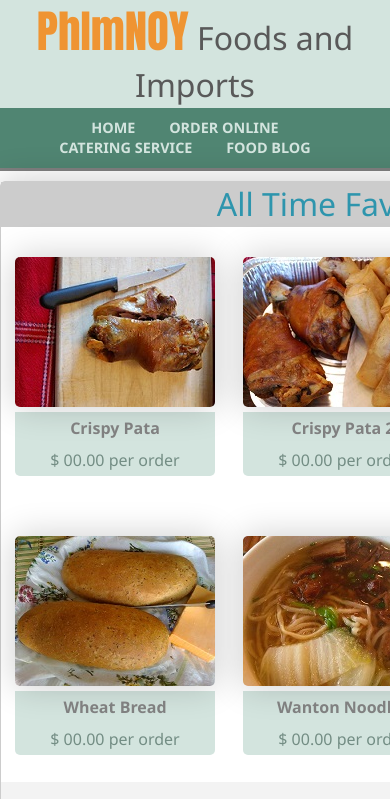
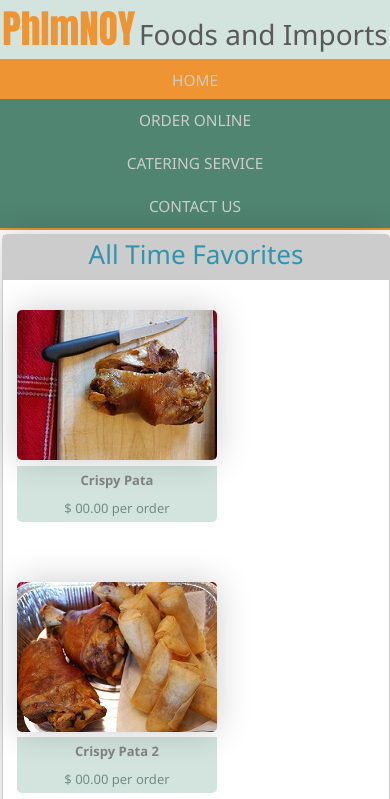
Before and after one commit to jarcelo/phimnoy, a plain HTML site: page index.html in a window 390 px wide. Shown: the top 799 px of the page. Drawn offline with nearby package versions, Linux system fonts and the light colour scheme.

Commit message:
optimized for 150px to 600px media query

```diff
--- a/css/pfi.css
+++ b/css/pfi.css
@@ -2,10 +2,112 @@
     margin: 0;
     padding: 0;
 }
-html { font-size: 100%;
-       font-family: "WeblySleek UI", "Segoe UI", "Helvetica Neue", Arial, sans-serif;
-       -webkit-text-size-adjust: 100%;
-       -ms-text-size-adjust: 100%;
+html {
+    font-size: 100%;
+    font-family: "WeblySleek UI", "Segoe UI", "Helvetica Neue", Arial, sans-serif;
+    -webkit-text-size-adjust: 100%;
+    -ms-text-size-adjust: 100%;
+}
+
+body {
+    font-size: 87.5%;
+    line-height: 1.5;
+    background-image: url(/img/chicken_skin1.4.jpg);
+    background-repeat: no-repeat;
+    background-position: left bottom;
+    background-color: #fff;
+}
+
+/*=====================================================================
+    Header: Company Logo, Name, Tagline
+  =====================================================================*/
+header {
+}
+header #pfi-wrap {
+   background-color: #D3E4DE;
+   text-align: center;
+   height: auto;
+}
+header #pfi-logo {
+    font-family: Impact, Charcoal, sans-serif;
+    color: #ef9432;
+    font-size: 1.40em;
+    display: inline-block;
+}
+header #pfi-name {
+    color: #595959;
+    display: inline-block;
+    line-height: 1;
+}
+/* =============================================================================
+   Header: Navigation
+   ========================================================================== */
+a {
+    text-decoration: none;
+}
+a:link, a:visited {
+    /*Assign properties later*/
+}
+a:hover, a:active {
+    /*Assign properties later*/
+}
+header nav {
+    color: #ccc;
+    font-size: 1.10em;
+    clear: both;
+    width: 100%;
+    height: 40px;  /*for media queries*/
+    text-transform: uppercase;
+    cursor: pointer;
+    text-align: center;
+    background-color: #508572;
+    border-bottom: 2px solid #ef9432;
+}
+header nav ul {
+    list-style: none;
+    margin: 0 auto;
+}
+header nav ul li {
+    display: inline;
+}
+header nav a:link, nav a:visited {
+    color: #ccc;
+    display: inline-block;
+    padding: 10px 20px;
+    /*Assign height later*/
+}
+header nav a:hover, header nav a:active, header nav .active a:link,
+header nav .active a:visited {
+    background-color: #ef9432;
+    color: #ccc;
+    text-shadow: none;
+    height: 20px;
+}
+
+#page-wrap {
+    margin: 0 auto; /*Centers the page*/
+    width: 70%; /*page occupies 70% of the screen size*/
+    /*border:  dotted red;*/
+    height: auto;
+    clear:  both;
+}
+
+#mainContent {
+    /*background-color:rgba(192,192,192,0.3);*/
+    width: 100%;
+    margin: 1% auto; /*Centers the page*/
+    padding-bottom: 1%;
+    height: auto;
+    /*float: left;*/
+    border-radius: 5px;
+    -moz-border-radius: 5px;
+    -webkit-border-radius: 5px;
+    border: 1px solid #ccc;
+    border-radius: 5px;
+    /*Box Shadows*/
+    -moz-box-shadow: 0 0 35px rgba(0,0,0,.2);
+    -webkit-box-shadow: 0 0 35px rgba(0,0,0,.2);
+    box-shadow: 0 0 35px rgba(0,0,0,.2);
 }
 
 h1, h2, h3, h4, h5, h6, p, blockquote, pre,
@@ -22,65 +124,9 @@ tfoot, thead, tr, th, td {
     font-family: inherit;
 }
 
-body {
-    padding: 0;
-    margin: 0;
-    font-size: 1em;
-    line-height: 1.4;
-    background-image: url(/img/chicken_skin1.4.jpg);
-    background-repeat: no-repeat;
-    background-position: left bottom;
-    background-color: #fff;
-}
 
-/* =============================================================================
-   Navigation
-   ========================================================================== */
-nav {
-    background-color: #508572;
-    border-bottom: 3px solid gray;
-    margin:  0 auto;
-    padding: 10px;
-    height: auto;
-    text-transform: uppercase;
-    cursor: pointer;
-    text-align: center;
-    font-size: .9em;
-}
-nav ul li {
-    display: inline-block;
-    margin-right: 20px;
-    list-style:  none;
-}
-nav a:link {
 
-    font-weight: 700;
-}
-nav a {
-    text-decoration: none;
-    padding:  13px 5px;
-    /*color: #ccc;*/
-    color: #D3E4DE;
-}
-nav a:visited {
-    color: #ccc;
-    background-color: #595959;
-}
-nav a:hover {
-    background-color: #c6e4d9;
-    text-decoration: none;
-    color: #595959;
-    border-top: 3px solid #738d84;
-    border-top-left-radius: 5px;
-    border-top-right-radius: 5px;
-}
-nav a:focus {
-    /*outline: thin dotted; */
-}
-/* Improve readability when focused and hovered in all browsers: h5bp.com/h */
-nav a:hover, a:active {
-    outline: 0;
-}
+
 
 blockquote {
   font: 14px/22px normal helvetica, sans-serif;
@@ -95,37 +141,10 @@ blockquote footer {
     background-color: #D3E4DE;
     font-style: italic;
 }
-header {
-   text-align: center;
-   background-color: #D3E4DE;
 
-}
-#header-name {
-    color: #595959;
-}
-#header-name span  {
-    font-family: Impact, Charcoal, sans-serif;
-    color: #ef9432;
-    font-size: 1.40em;
-}
 
-#page-wrap {
-    width: 980px;
-    margin:  0 auto;
-}
-#main {
-    /*background-color:rgba(192,192,192,0.3);*/
-    width: 71%;
-    margin: 1% auto;
-    height: 1300px;
-    float: left;
-    border-radius: 5px;
-    border: 1px solid #ccc;
-    border-radius: 5px;
-    -moz-box-shadow: 0 0 35px rgba(0,0,0,.2);
-    -webkit-box-shadow: 0 0 35px rgba(0,0,0,.2);
-    box-shadow: 0 0 35px rgba(0,0,0,.2);
-}
+
+
 #featured-dish h1 {
     text-align: center;
     color: #2e95ad;
@@ -158,12 +177,12 @@ header {
     float: left;
     margin: 30px 14px;
 }
-#main #opening {
+#mainContent #opening {
     text-align: center;
     font-weight: 300;
     color: #2e95ad;
 }
-#main #opening #we-help {
+#mainContent #opening #we-help {
     /*width:  40%;*/
     /*border:  1px solid red;*/
     /*line-height: 60px;*/
@@ -177,7 +196,7 @@ header {
     text-align: right;
 }
 
-#main #opening #events {
+#mainContent #opening #events {
     /*width:  55%;*/
     /*border:  1px solid red;*/
     text-align: right;
@@ -190,11 +209,11 @@ header {
     font-weight: 100;
     /*line-height: 35px;*/
 }
-#main #featured-dish {
+#mainContent #featured-dish {
     height: 600px;
     clear: both;
 }
-#main #like-home {
+#mainContent #like-home {
     padding: 20px 10px;
     height: auto;
     padding-bottom:  2%;
@@ -202,11 +221,11 @@ header {
     margin-bottom: 20px;
     background-color: rgba(192,192,192,0.2);
 }
-#main #like-home h1 {
+#mainContent #like-home h1 {
     font-size: 4em;
     text-align: center;
 }
-#main #like-home h2 {
+#mainContent #like-home h2 {
     color: #738d84;
     text-align: center;
 }
@@ -239,7 +258,7 @@ header {
     /*border:  dotted green;*/
     float: left;
     border: 1px solid rgba(192,192,192,0.3);
-    margin:  1% 0 1% .5%;
+    margin:  1% 0 1% 3%;
     border-radius: 5px;
     /*padding: 2% 1%;*/
     border-radius: 5px;
@@ -326,9 +345,34 @@ footer {
    Modify as content requires.
    ========================================================================== */
 
-@media only screen and (min-width: 35em) {
-  /* Style adjustments for viewports that meet the condition */
+/* Smartphones (portrait and landscape)*/
+@media only screen and (min-width: 150px) and (max-width: 600px){
+    #page-wrap {
+        width: 99%; /*page occupies 98% of the screen size*/
+        font-size: 93%;
+    }
+    header nav {
+        font-size: 1.10em;
+        clear: both;
+        width: 100%;
+        height: auto;  /*for media queries*/
+        text-align: center;
+    }
+    header nav ul {
+        padding-left: 0;
+    }
+    header nav ul li {
+        width: 100%;
+        margin: 0 auto;
+        text-align: center;
+    }
+    header nav a:link, nav a:visited {
+        padding: 10px 25px;
+        display: block;
+    }
+
 }
+
 
 
 
--- a/index.html
+++ b/index.html
@@ -1,4 +1,4 @@
-<!--This is a new branch-->
+<!--This is development1 branch-->
 <!doctype html>
 <!-- paulirish.com/2008/conditional-stylesheets-vs-css-hacks-answer-neither/ -->
 <!--[if lt IE 7]> <html class="no-js lt-ie9 lt-ie8 lt-ie7" lang="en"> <![endif]-->
@@ -30,34 +30,35 @@
        Create your own custom Modernizr build: www.modernizr.com/download/ -->
   <script src="js/libs/modernizr-2.5.3.min.js"></script>
 </head>
+
 <body>
   <!-- Prompt IE 6 users to install Chrome Frame. Remove this if you support IE 6.
        chromium.org/developers/how-tos/chrome-frame-getting-started -->
   <!--[if lt IE 7]><p class=chromeframe>Your browser is <em>ancient!</em> <a href="http://browsehappy.com/">Upgrade to a different browser</a> or <a href="http://www.google.com/chromeframe/?redirect=true">install Google Chrome Frame</a> to experience this site.</p><![endif]-->
 
     <header>
-        <div id="header-container">
-            <div id="header-logo">
-                   <!--Logo will be here-->
+        <div id="pfi-wrap">
+            <div id="pfi-logo">
+                    <h1>PhImNOY</h1>
             </div>
-            <div id="header-name">
-                <h1><span>PhImNOY</span> Foods and Imports</h1>
+            <div id="pfi-name">
+                <h1>Foods and Imports</h1>
                 <!--<h3>Your online filipino store</h3>-->
             </div>
-        </div> <!--Close the header container-->
+        </div>
+        <nav>
+            <ul>
+                <li class="active"><a href="###">Home</a></li>
+                <li><a href="###">Order online</a></li>
+                <li><a href="###">Catering Service</a> </li>
+                <li><a href="###">Contact Us</a></li>
+            </ul>
+        </nav> <!--Close the nav-->
+
     </header> <!--Close the header-->
 
-    <nav>
-        <ul>
-            <li><a href="###">Home</a></li>
-            <li><a href="###">Order online</a></li>
-            <li><a href="###">Catering Service</a> </li>
-            <li><a href="###">Food blog</a></li>
-        </ul>
-    </nav> <!--Close the nav-->
-
     <div id="page-wrap">
-        <div id="main">
+        <div id="mainContent">
             <div id="featured-dish">
                 <h1>All Time Favorites</h1>
 
@@ -120,7 +121,8 @@
             </div>
         </div>
 
-        <div id="sidebar">
+<!--
+        <div id="#sidebar">
             <h3>What our customers' say</h3>
             <blockquote>
                 <h4>He did an amazing job!</h4>
@@ -141,14 +143,14 @@
             </blockquote>
         </div>
 
-        <div id="sidebar">
+        <div id="#sidebar">
             <h3>Our Award(s)</h3>
             <img src="/img/sbca_award2.jpg" alt="sbca award">
             <figcaption>Brief description of the award goes here. In recognition for?
                 Who gave it?</figcaption>
         </div>
 
-        <div id="sidebar">
+        <div id="#sidebar">
             <h3>Meet Phim</h3>
             <div id="phim-bio">
                 <img src="/img/phim_pic.jpg" alt="phim's photo">
@@ -158,6 +160,8 @@
                 <cite>Phim Ferdinand, Owner</cite>
             </div>
         </div>
+
+-->
 
     </div>
 
```
